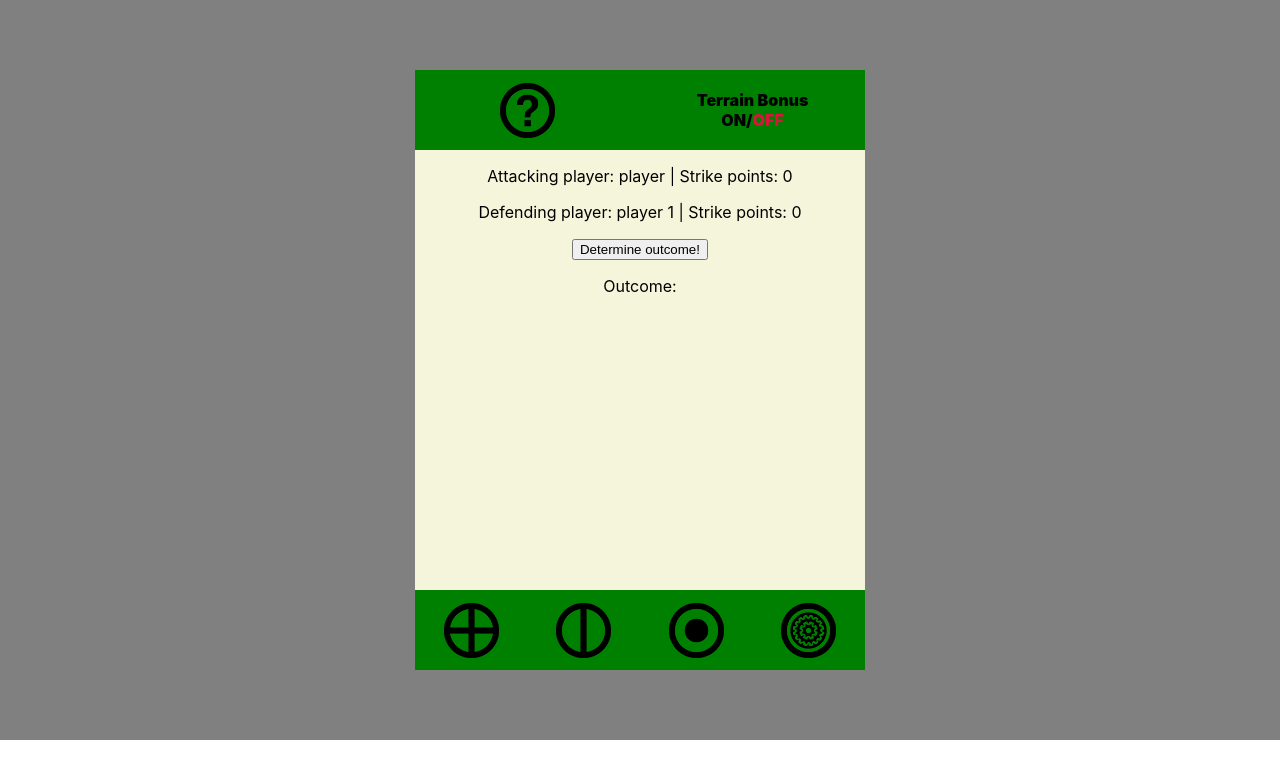
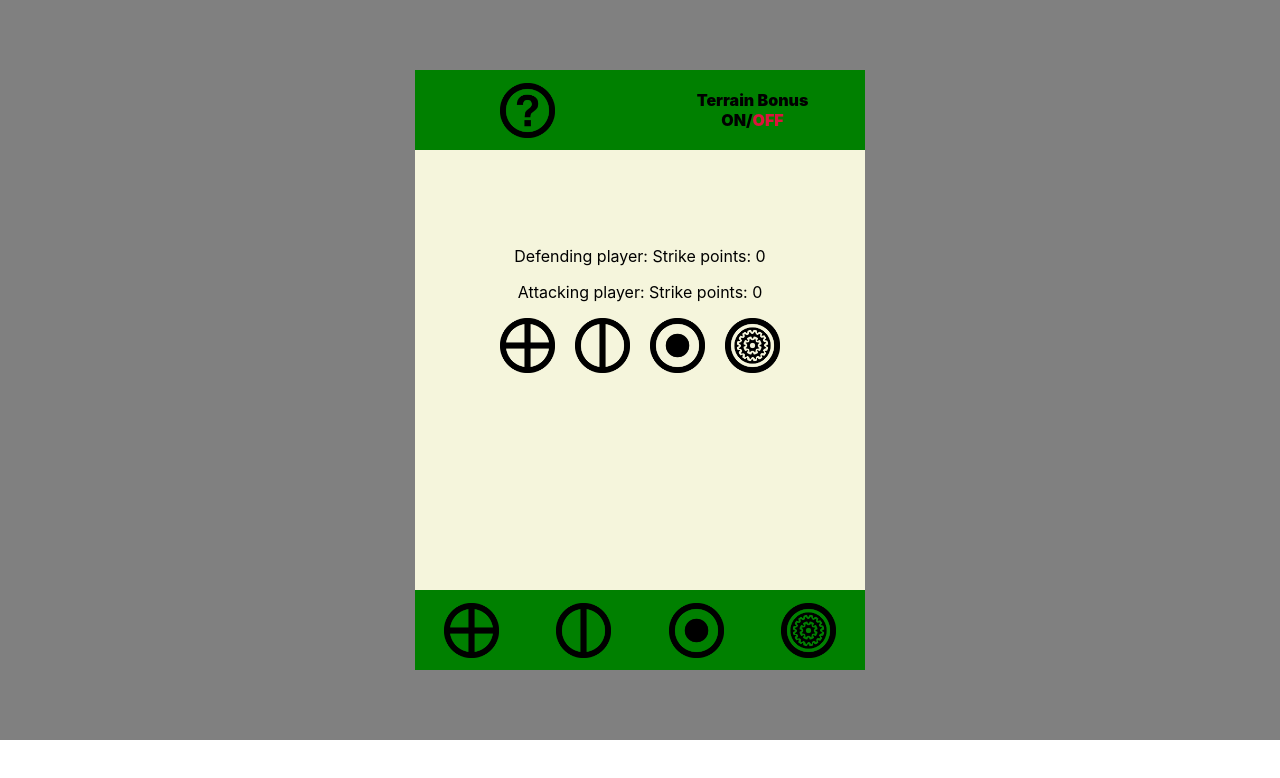
Before and after one commit to VincentDesforges/hexgrid-calculator, a React (Create React App) app: page / in a window 1280 px wide. Shown: the top 778 px of the page. Built offline with nearby package versions, Linux system fonts and the light colour scheme.

Commit message:
add attacking and defending bars

```diff
--- a/src/Calculator/AttackingBar/attackingBar.js
+++ b/src/Calculator/AttackingBar/attackingBar.js
@@ -9,7 +9,6 @@ import artilleryLogo from '../../assets/artillery_logo.png';
 import generalLogo from '../../assets/general_logo.png';
 
 const attackingBar = props => {
-  console.log(props)
   return (
     <div className="attackingBar actionBar">
       <div className="attackingBarBtn actionBarBtn">
--- a/src/Calculator/Calculator.css
+++ b/src/Calculator/Calculator.css
@@ -40,6 +40,7 @@
 
 .CalculatorContent {
   flex-grow: 1;
+  padding: 80px 0px;
 }
 
 .unitLogo {
--- a/src/Calculator/Calculator.js
+++ b/src/Calculator/Calculator.js
@@ -4,6 +4,7 @@ import * as Constants from '../constants';
 
 import AttackingBar from './AttackingBar/attackingBar';
 import DefendingBar from './DefendingBar/defendingBar';
+import UnitSelection from './Screens/UnitSelection/unitSelection';
 
 class Calculator extends Component {
   state = {
@@ -19,7 +20,11 @@ class Calculator extends Component {
     latest_result: null,
     // UX variables:
     show_decrement_attack: null,
-    dropdown_defence: false
+    dropdown_defence: false,
+    // Screen variables
+    units_selected: false,
+    units_confirmed: false,
+    game_resoved: false
   }
 
   interpretOutcome = (outcome) => {
@@ -107,16 +112,14 @@ class Calculator extends Component {
         setDefensiveUnit={this.setDefensiveUnit}
         defending_unit={this.state.defending_unit}
         />
-        <div className="CalculatorContent">
-          <p>Attacking player: player {this.state.attacking_player} | Strike points: {this.computeAttackingStrikePoints()}</p>
-          <p>Defending player: player {this.state.attacking_player === 1 ? 2 : 1} | Strike points: {this.computeDefendingStrikePoints()}</p>
-          <button onClick={this.determineOutcome}>Determine outcome!</button>
-          <p>Outcome: {this.state.latest_result}</p>
-        </div>
-
+        <UnitSelection
+        computeAttackingStrikePoints={this.computeAttackingStrikePoints}
+        computeDefendingStrikePoints={this.computeDefendingStrikePoints}
+        defending_unit={this.state.defending_unit}
+        />
         <AttackingBar
-          addOrRemoveUnit={this.incrementUnitToAttack}
-          showDecrement={this.state.show_decrement_attack}
+        addOrRemoveUnit={this.incrementUnitToAttack}
+        showDecrement={this.state.show_decrement_attack}
         />
       </div>
     );
--- a/src/Calculator/DefendingBar/defendingBar.js
+++ b/src/Calculator/DefendingBar/defendingBar.js
@@ -1,6 +1,7 @@
 import React from 'react';
 import './defendingBar.css';
 import UnitSelectionBar from './UnitSelectionBar/unitSelectionBar'
+
 import unselectedLogo from '../../assets/unselected_logo.png';
 import infantryLogo from '../../assets/infantry_logo.png';
 import cavalryLogo from '../../assets/cavalry_logo.png';
--- /dev/null
+++ b/src/Calculator/Screens/UnitSelection/unitSelection.css
@@ -0,0 +1,7 @@
+.SelectedAttackingUnits{
+  /* margin: 10px 0px; */
+}
+
+.SelectedAttackingUnit{
+  margin: 0px 10px;
+}
--- /dev/null
+++ b/src/Calculator/Screens/UnitSelection/unitSelection.js
@@ -0,0 +1,47 @@
+import React from 'react';
+import './unitSelection.css';
+
+import infantryLogo from '../../../assets/infantry_logo.png'
+import cavalryLogo from '../../../assets/cavalry_logo.png';
+import artilleryLogo from '../../../assets/artillery_logo.png';
+import generalLogo from '../../../assets/general_logo.png';
+
+const unitSelection = props => {
+  let logoSrc = null;
+  switch(props.defending_unit) {
+    case "infantry":
+      logoSrc = infantryLogo
+      break;
+    case "cavalry":
+      logoSrc = cavalryLogo
+      break;
+    case "artillery":
+      logoSrc = artilleryLogo
+      break;
+    case "general":
+      logoSrc = generalLogo
+      break;
+    default:
+      logoSrc = null
+  }
+
+  const defensiveUnit = <img src={logoSrc} alt="Defensive Unit" className="unitLogo" />
+
+  return (
+    <div className="CalculatorContent">
+      <p>Defending player: Strike points: {props.computeDefendingStrikePoints()}</p>
+      <div>
+        { logoSrc ? defensiveUnit : null }
+      </div>
+      <p>Attacking player: Strike points: {props.computeAttackingStrikePoints()}</p>
+      <div className="SelectedAttackingUnits">
+        <img src={infantryLogo} alt="Infantry Logo" className="unitLogo SelectedAttackingUnit" />
+        <img src={cavalryLogo} alt="Cavalry Logo" className="unitLogo SelectedAttackingUnit" />
+        <img src={artilleryLogo} alt="Artillery Logo" className="unitLogo SelectedAttackingUnit" />
+        <img src={generalLogo} alt="General Logo" className="unitLogo SelectedAttackingUnit" />
+      </div>
+    </div>
+  );
+};
+
+export default unitSelection;
```
